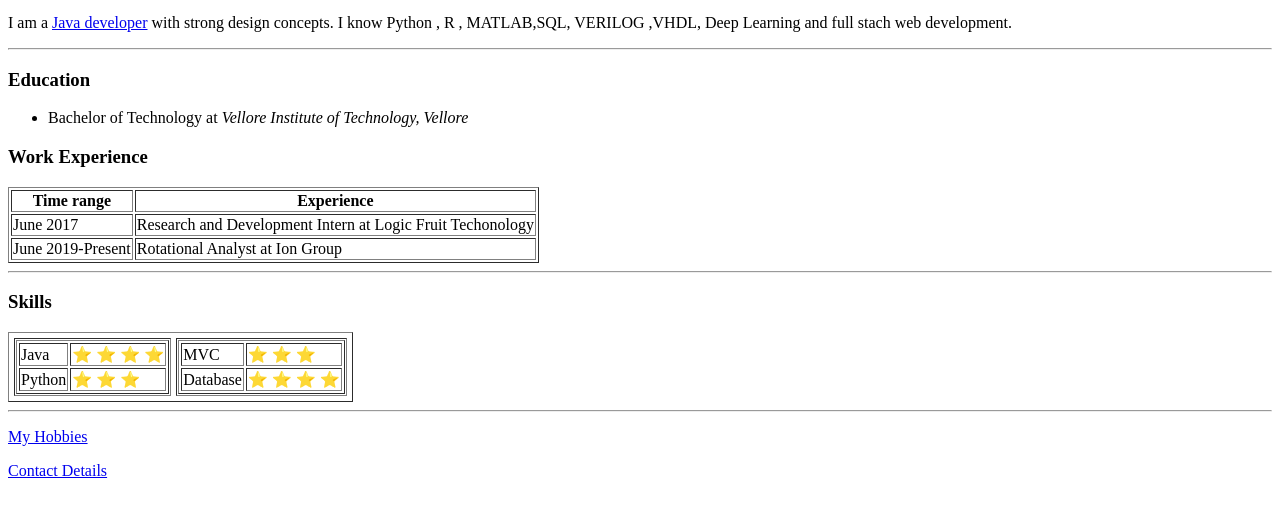
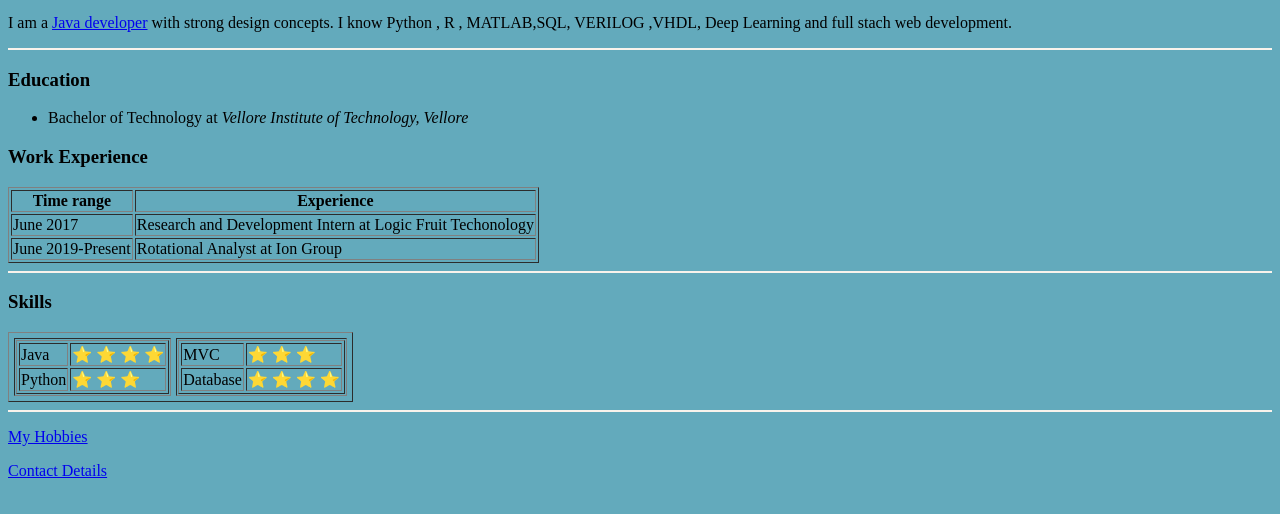
Before and after one commit to shaurya2904/PersonalWebsite, a plain HTML site: page index.html in a window 1280 px wide. Shown: the part 272-786 px from the top of the page. Drawn offline with Linux system fonts and the light colour scheme.

Commit message:
Add files via upload
Added some CSS

```diff
--- a/index.html
+++ b/index.html
@@ -6,6 +6,12 @@
     <meta name="description" content="Shaurya's BIO">
     <meta name="author" content="Shaurya Pratap Singh Sisodia">
     <title>𪘲 Shaurya's Personal Site</title>
+    <style>
+      body {background-color: #63aabc;}
+      hr{background-color: #f9f3ec;
+      border-style: none;
+      height: 2px}
+    </style>
   </head>
 
   <body>
```
